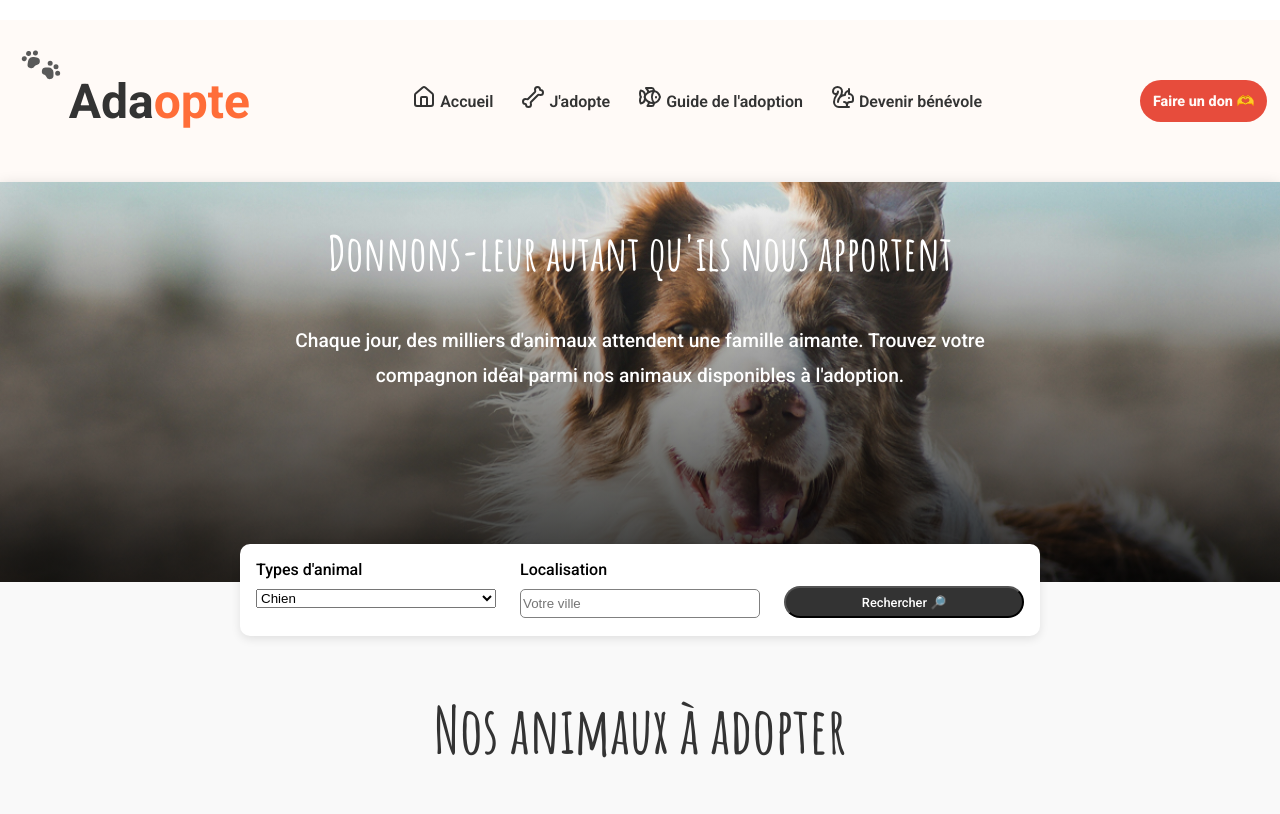
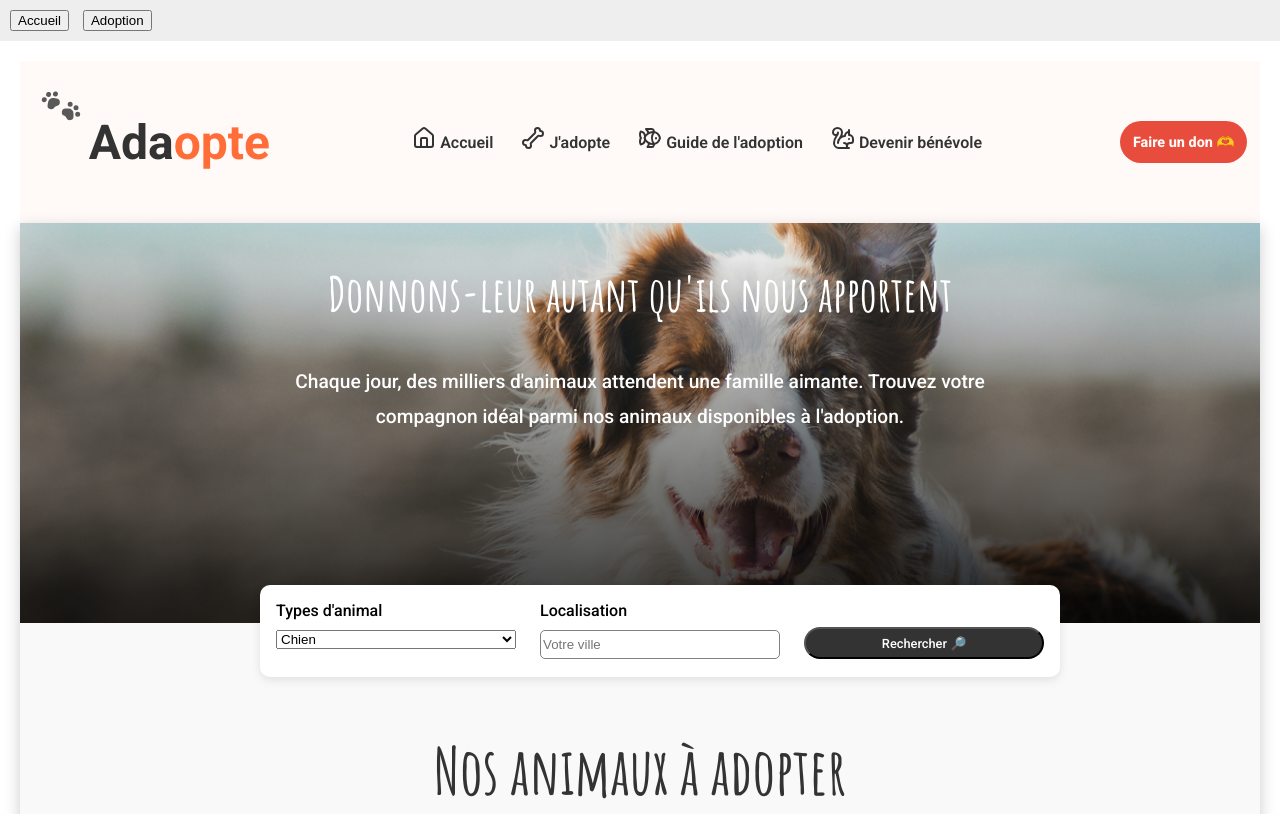
Before and after one commit to Juliette-bot/Adaopte, a plain HTML site: page index.html in a window 1280 px wide. Shown: the top 814 px of the page. Drawn offline with Linux system fonts and the light colour scheme.

Commit message:
fix: github css problem

```diff
--- a/index.html
+++ b/index.html
@@ -2,34 +2,44 @@
 <html lang="fr">
 <head>
   <meta charset="UTF-8">
+  <title>Adaopte</title>
+
   <link rel="stylesheet" href="./css/main.css">
   <link rel="stylesheet" href="./css/home.css">
-  <link rel="stylesheet" href="./csss/adopt.css">
-  <title>Page principale</title>
+  <link rel="stylesheet" href="./css/adopt.css">
+
   <style>
-    body { font-family: Arial; }
-    #contenu { margin-top: 20px; }
+    body { font-family: Arial, sans-serif; margin: 0; }
+    nav { background: #eee; padding: 10px; }
+    nav button { margin-right: 10px; }
+    #contenu { padding: 20px; }
   </style>
 </head>
 <body>
-  <!-- Ici le contenu des autres pages sera injecté -->
+  <nav>
+    <button onclick="chargerPage('home/home.html')">Accueil</button>
+    <button onclick="chargerPage('home/adopt.html')">Adoption</button>
+  </nav>
+
   <div id="contenu"></div>
 
   <script>
-    // Fonction pour charger un autre HTML
     function chargerPage(page) {
       fetch(page)
         .then(response => {
-          if (!response.ok) throw new Error("Erreur chargement HTML");
+          if (!response.ok) throw new Error(`Erreur ${response.status} en chargeant ${page}`);
           return response.text();
         })
         .then(data => {
           document.getElementById('contenu').innerHTML = data;
         })
-        .catch(err => console.error(err));
+        .catch(err => {
+          console.error(err);
+          document.getElementById('contenu').innerHTML = `<p>Impossible de charger la page : ${page}</p>`;
+        });
     }
 
-    // Exemple : charger 'autrePage.html' au chargement
+    // Charger la page d'accueil par défaut
     chargerPage('home/home.html');
   </script>
 </body>
```
